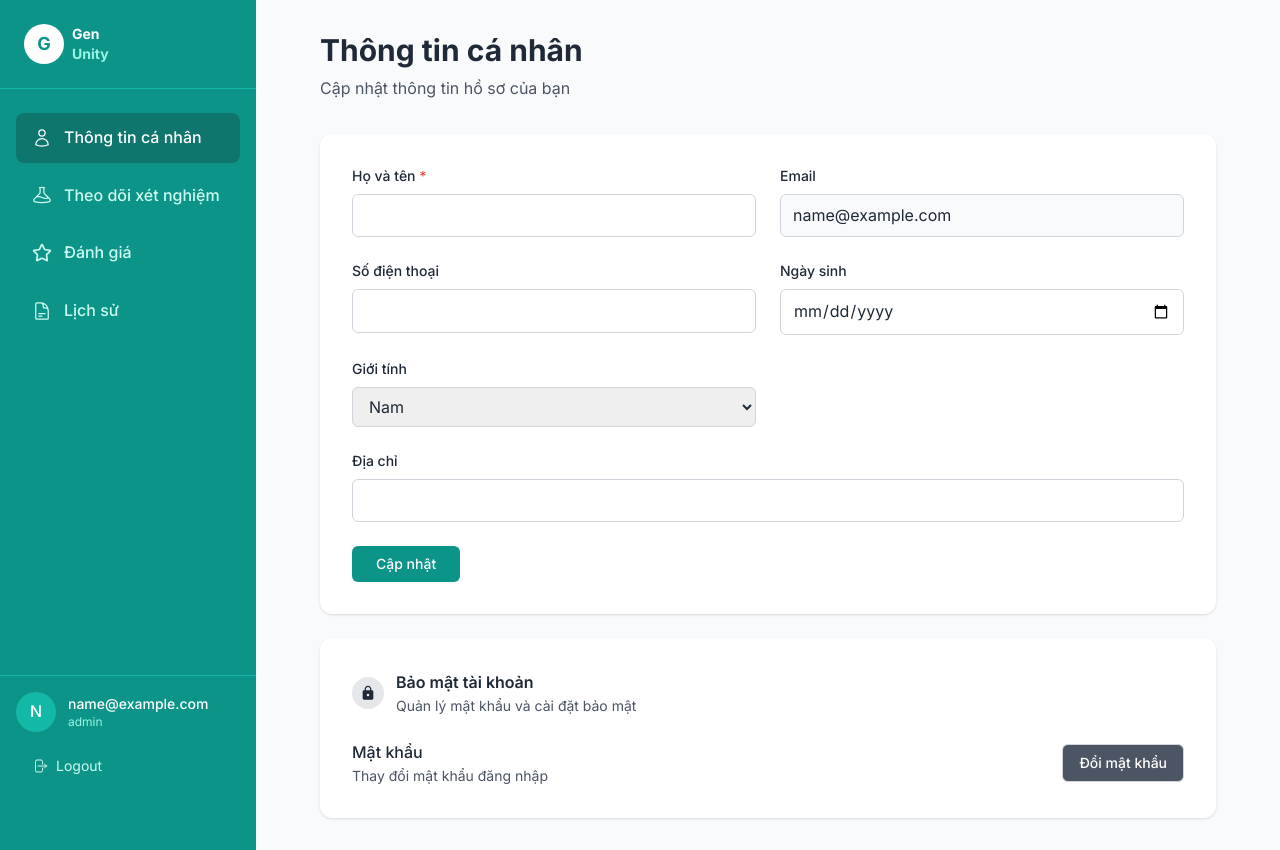
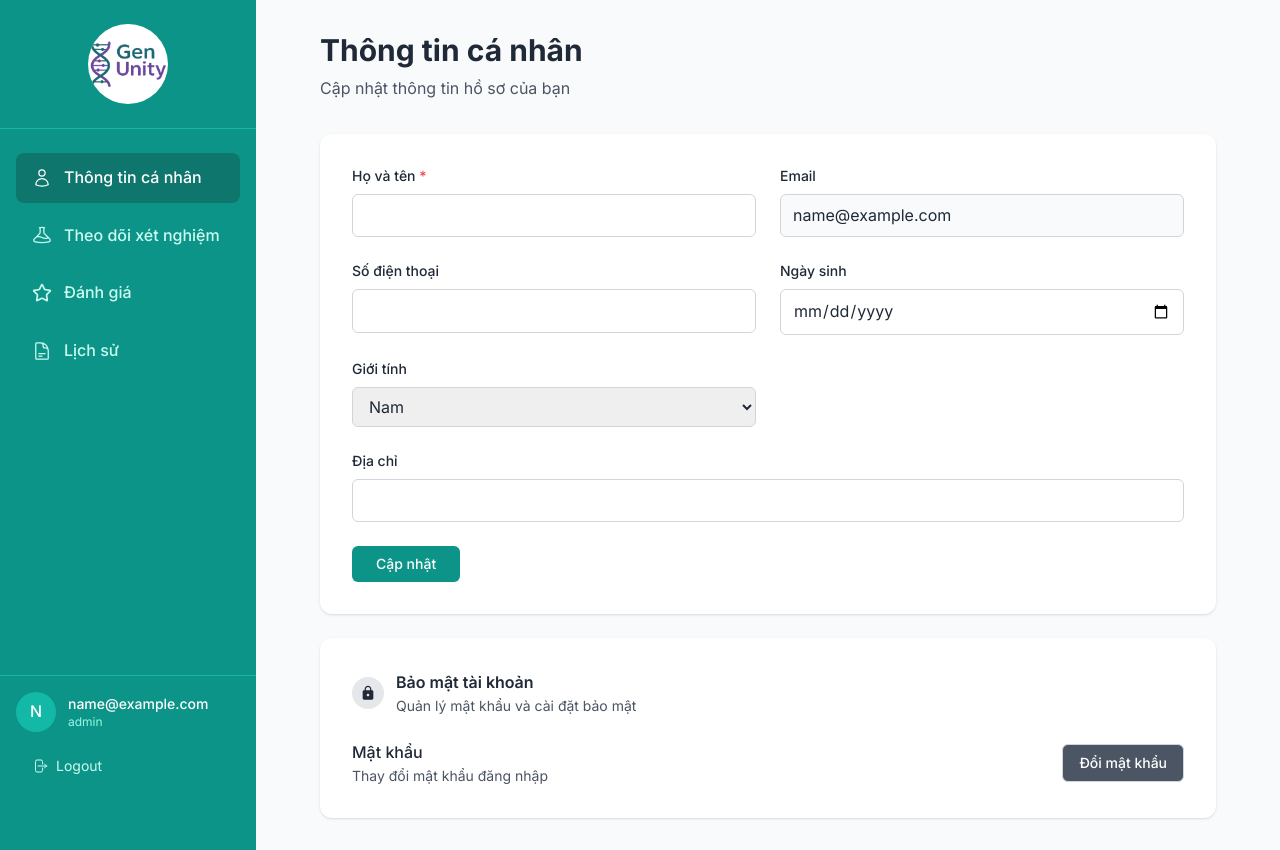
Before and after one commit to bloodline-dna-monorepo/bloodline-dna-frontend, a React (Vite) app: page /profile in a window 1280 px wide. Built offline with nearby package versions, Linux system fonts and the light colour scheme; sample sign-in values are in the browser's storage.

Commit message:
last last của last

```diff
--- a/src/components/Auth/Register.tsx
+++ b/src/components/Auth/Register.tsx
@@ -62,7 +62,7 @@ const Register: React.FC = () => {
     DateOfBirth: Yup.string()
       .required('Bắt buộc nhập ngày sinh')
       .matches(/^\d{4}-\d{2}-\d{2}$/, 'Định dạng ngày sinh phải là YYYY-MM-DD')
-    .test('is-18-or-older', 'Bạn phải từ 18 tuổi trở lên', value => {
+      .test('is-18-or-older', 'Bạn phải từ 18 tuổi trở lên', (value) => {
         if (!value) return false
         const birthDate = parse(value, 'yyyy-MM-dd', new Date())
         if (!isValid(birthDate)) return false
--- a/src/components/Common/Sidebar.tsx
+++ b/src/components/Common/Sidebar.tsx
@@ -19,7 +19,7 @@ import type { MenuItem } from '../../utils/types'
 import Logo from '../../assets/logo.png'
 
 const DashboardSidebar: React.FC = () => {
-  const { user, logout, isAdmin, isManager, isStaff, isCustomer } = useAuth()
+  const { user, logout, isAdmin, isManager, isStaff } = useAuth()
   const location = useLocation()
 
   const handleLogout = async () => {
@@ -50,7 +50,7 @@ const DashboardSidebar: React.FC = () => {
         { path: '/staff/manage-requests/confirmed', label: '+ Đã xác nhận', icon: CheckCircleIcon }
       ]
     },
-    { path: '/profile', label: 'Profile', icon: UserIcon }
+    { path: '/profile', label: 'Thông tin cá nhân', icon: UserIcon }
   ]
 
   const managerMenuItems: MenuItem[] = [
@@ -63,9 +63,9 @@ const DashboardSidebar: React.FC = () => {
 
   const adminMenuItems: MenuItem[] = [
     { path: '/admin-dashboard', label: 'Dashboard', icon: HomeIcon },
-    { path: '/user-management', label: 'User Management', icon: UsersIcon },
-    { path: '/service-management', label: 'Service Management', icon: CogIcon },
-    { path: '/profile', label: 'Profile', icon: CogIcon }
+    { path: '/user-management', label: 'Quản lý người dùng', icon: UsersIcon },
+    { path: '/service-management', label: 'Quản lý dịch vụ', icon: CogIcon },
+    { path: '/profile', label: 'Thông tin cá nhân', icon: CogIcon }
   ]
 
   // ✅ Chỉ khai báo duy nhất 1 lần menuItems
@@ -78,24 +78,17 @@ const DashboardSidebar: React.FC = () => {
 
   return (
     <div className='w-64 bg-teal-600 text-white  min-h-screen flex flex-col'>
-    <div className='w-64 bg-teal-600 text-white fixed  min-h-screen flex flex-col'>
-      {/* Logo */}
-      <div className='p-6 border-b  border-teal-500'>
-        <div className='flex items-center space-x-3'>
-          <Link to='/' className='flex items-center space-x-2'>
-            <div className='w-10 h-10 bg-white rounded-full flex items-center justify-center'>
-              <span className='text-teal-600 font-bold text-lg'>G</span>
-            </div>
-            <div className='flex flex-col'>
-              <span className='text-sm font-bold'>Gen</span>
-              <span className='text-sm font-bold text-teal-200'>Unity</span>
+      <div className='w-64 bg-teal-600 text-white fixed min-h-screen flex flex-col'>
+        <div className='p-6 border-b border-teal-500'>
+          <Link to='/' className='flex items-center justify-center'>
+            <div className='w-20 h-20 rounded-full overflow-hidden flex items-center justify-center bg-white'>
+              <img src={Logo} alt='Logo' className='w-full h-full object-contain' />
             </div>
           </Link>
         </div>
-      </div>
 
         {/* Navigation */}
-      <nav className='flex-1 py-6 '>
+        <nav className='flex-1 py-6'>
           <ul className='space-y-2 px-4'>
             {menuItems.map((item) => {
               const Icon = item.icon
@@ -104,7 +97,9 @@ const DashboardSidebar: React.FC = () => {
                   <Link
                     to={item.path}
                     className={`flex items-center space-x-3 px-4 py-3 rounded-lg transition-colors ${
-                    isActive(item.path) ? 'bg-teal-700 text-white' : 'text-teal-100 hover:bg-teal-500 hover:text-white'
+                      isActive(item.path)
+                        ? 'bg-teal-700 text-white'
+                        : 'text-teal-100 hover:bg-teal-500 hover:text-white'
                     }`}
                   >
                     <Icon className='w-5 h-5' />
```
Lines whose indentation alone changed are shown as unchanged.
